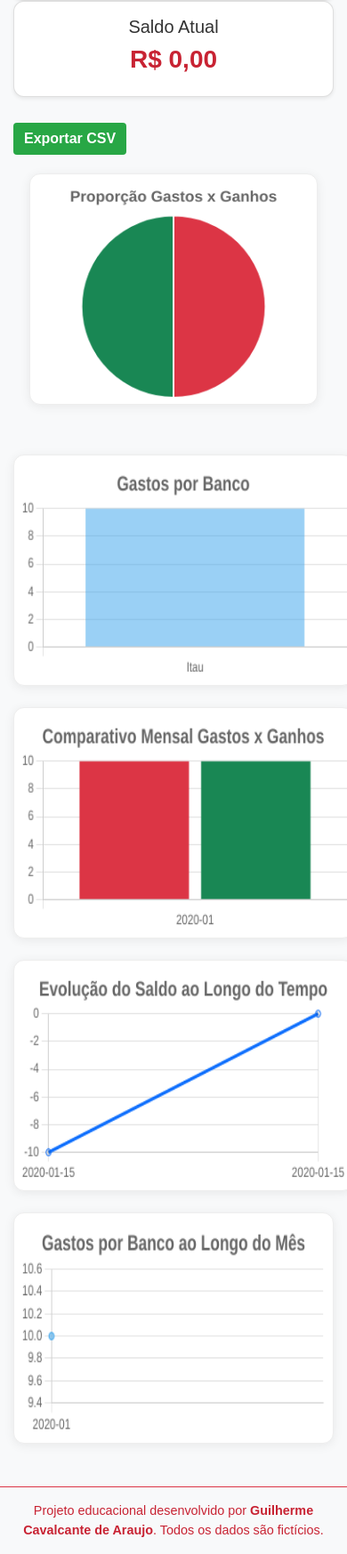
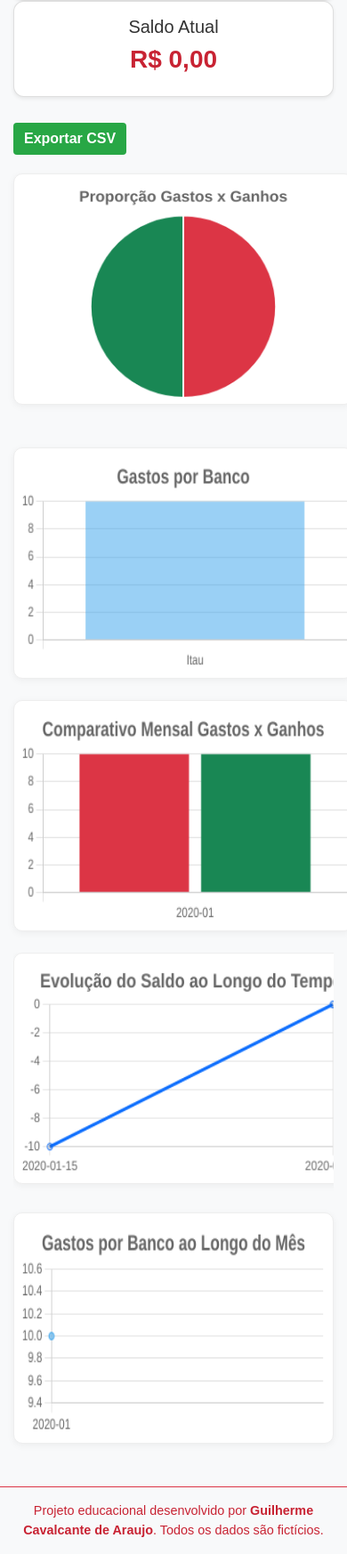
Before and after one commit to Gui-GitHub/FinanceiroDjango, a Django app: page /relatorio/ in a window 390 px wide. Shown: the part 930-2677 px from the top of the page at 89% size. Run offline with Django 5.2, Linux system fonts and the light colour scheme; a user stored in the database is signed in; tables that the repository leaves empty hold one stand-in row (values such as "Sample post"); some libraries are stand-ins or nearby versions.

Commit message:
Estilos graficos

```diff
--- a/core/static/css/style.css
+++ b/core/static/css/style.css
@@ -376,19 +376,23 @@ canvas {
 
   /* Rolagem horizontal gráficos */
   .grafico-scroll-x {
+    width: 100%;
     overflow-x: auto;
     -webkit-overflow-scrolling: touch;
-    width: 100%;
-  }
-  .grafico-scroll-x canvas {
-    min-width: 400px;
-    max-width: 100%;
+    padding-bottom: 8px;
   }
 
-  #graficoGastoGanho {
-    max-width: 90%;
-    max-height: 350px;
-    margin-bottom: 56px;
+  .grafico-scroll-x canvas {
+    min-width: 400px; /* largura mínima para evitar corte */
+    width: 100%; /* garante ajuste quando possível */
+    height: 260px !important;
+    margin: 0 auto;
+    display: block;
+  }
+
+  canvas {
+    border-radius: 10px;
+    box-shadow: 0 2px 8px rgba(0,0,0,0.05);
   }
 
   /* Esconde títulos e legendas */
@@ -398,7 +402,8 @@ canvas {
   /* Botões */
   .btn-primary,
   .btn-success,
-  .btn-outline-danger { margin: 5px 0; }
+  .btn-outline-danger,
+  .btn-info { margin: 5px 0; }
 
   /* Containers gráficos */
   .grafico-container {
--- a/core/templates/relatorio.html
+++ b/core/templates/relatorio.html
@@ -86,6 +86,7 @@
       </div>
 
       <div class="col-md-6">
+        <!-- Gafrico dos bancos -->
         <canvas id="graficoBanco"></canvas>
       </div>
     </div>
@@ -99,8 +100,9 @@
 
     <div class="row mb-4">
       <div class="col-md-12">
-        <!-- Evolução do saldo -->
-        <canvas id="graficoEvolucaoSaldo"></canvas>
+        <div class="grafico-scroll-x">
+          <canvas id="graficoEvolucaoSaldo"></canvas>
+        </div>
       </div>
     </div>
 
```
Also changed, not shown: core/templates/meus_ganhos.html (+27 -23 lines).
